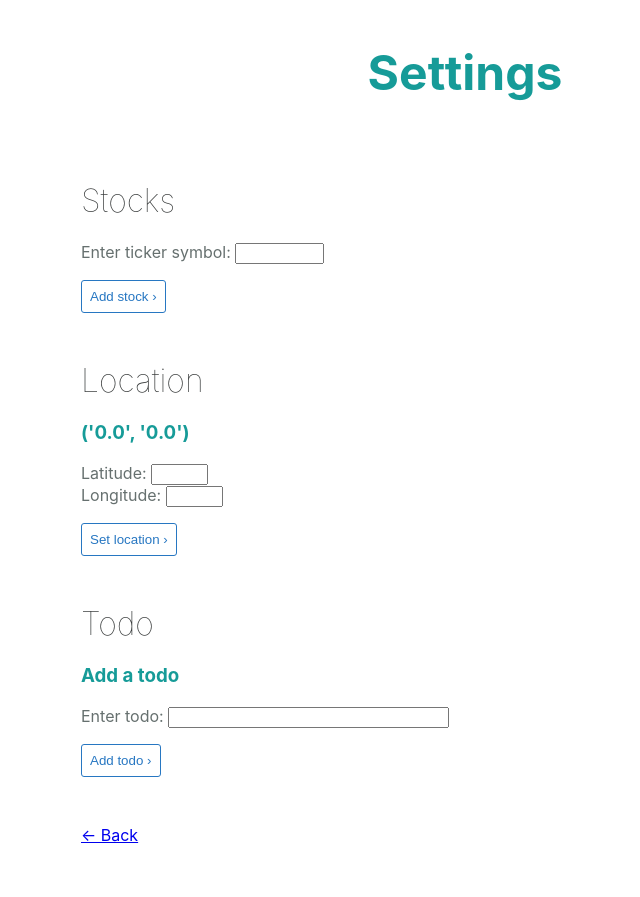
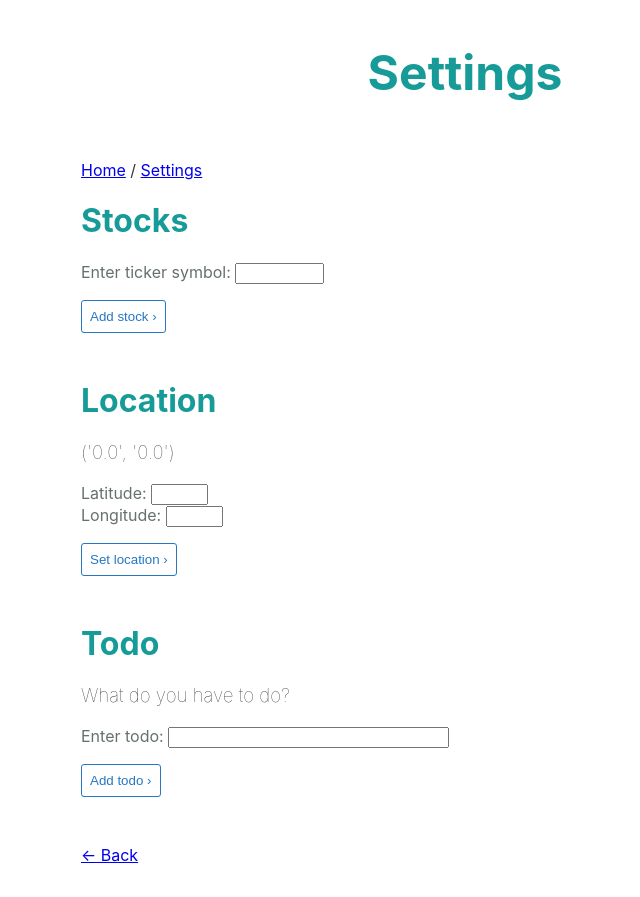
Before and after one commit to dacrands/flask-smart-monitor, a Flask app: page /settings in a window 1280 px wide. Shown: the whole page, without its empty margins (175-815 px from the left). Before the commit the page ends 843 px from the top, so only its background shows below. Run offline with Flask 2, Linux system fonts and the light colour scheme; the visitor is signed in with stand-in values (Sample User, id 1); data comes from the database, SQL or seed files in the repository; data that the repository does not hold is empty.

Commit message:
Font styling for /settings, breadcrumbs

```diff
--- a/app/static/styles/main.css
+++ b/app/static/styles/main.css
@@ -2,7 +2,7 @@ html,
 body {
   margin: 0 !important;
   padding: 0;
-  height: 100%;
+  min-height: 100%;
   /* overflow: hidden; */
   /* font-family: 'Quicksand', sans-serif; */
   font-family: -apple-system, BlinkMacSystemFont, 'Segoe UI', Roboto, Oxygen, Ubuntu, Cantarell, 'Open Sans', 'Helvetica Neue', sans-serif;
@@ -20,6 +20,10 @@ code {
   border-radius: 3px;
 }
 
+
+.back {
+  margin-bottom: 2rem;
+}
 
 .settings {
   margin-bottom: 3rem;
--- a/app/templates/settings.html
+++ b/app/templates/settings.html
@@ -6,8 +6,11 @@
     <h1>Settings</h1>
   </header>
 
+  <div class="crumbs">
+    <a href="/">Home</a> / <a href="/settings">Settings</a>
+  </div>
   <div class="settings">
-    <h1 class="font-light">Stocks</h1>
+    <h1 class="primary">Stocks</h1>
     <!-- <h2 class="font-light">Your stocks: </h2> -->
     <ul>
       {% for stock in stocks %}
@@ -35,8 +38,8 @@
 
   <div class="settings">
     <form action="" method="post">
-      <h1 class="font-light">Location</h1>
-      <h3 class="primary">{{lat, lon}} </h3>
+      <h1 class="primary">Location</h1>
+      <h3 class="font-light">{{lat, lon}} </h3>
       {{ locationForm.hidden_tag() }}
       <p>
         {{ locationForm.lat.label }}
@@ -57,8 +60,8 @@
 
 
   <div class="settings">
-      <h1 class="font-light">Todo</h1>
-      <h3 class="primary">Add a todo </h3>
+      <h1 class="primary">Todo</h1>
+      <h3 class="font-light">What do you have to do?</h3>
       <ul>
         {% for todo in todos %}
         <li>
@@ -81,8 +84,10 @@
   </div>
 
 
+  <div class="back">
+    <a href="/">&larr; Back</a>
+  </div>
 
-  <a href="/">&larr; Back</a>
 </main>
 
 
```
